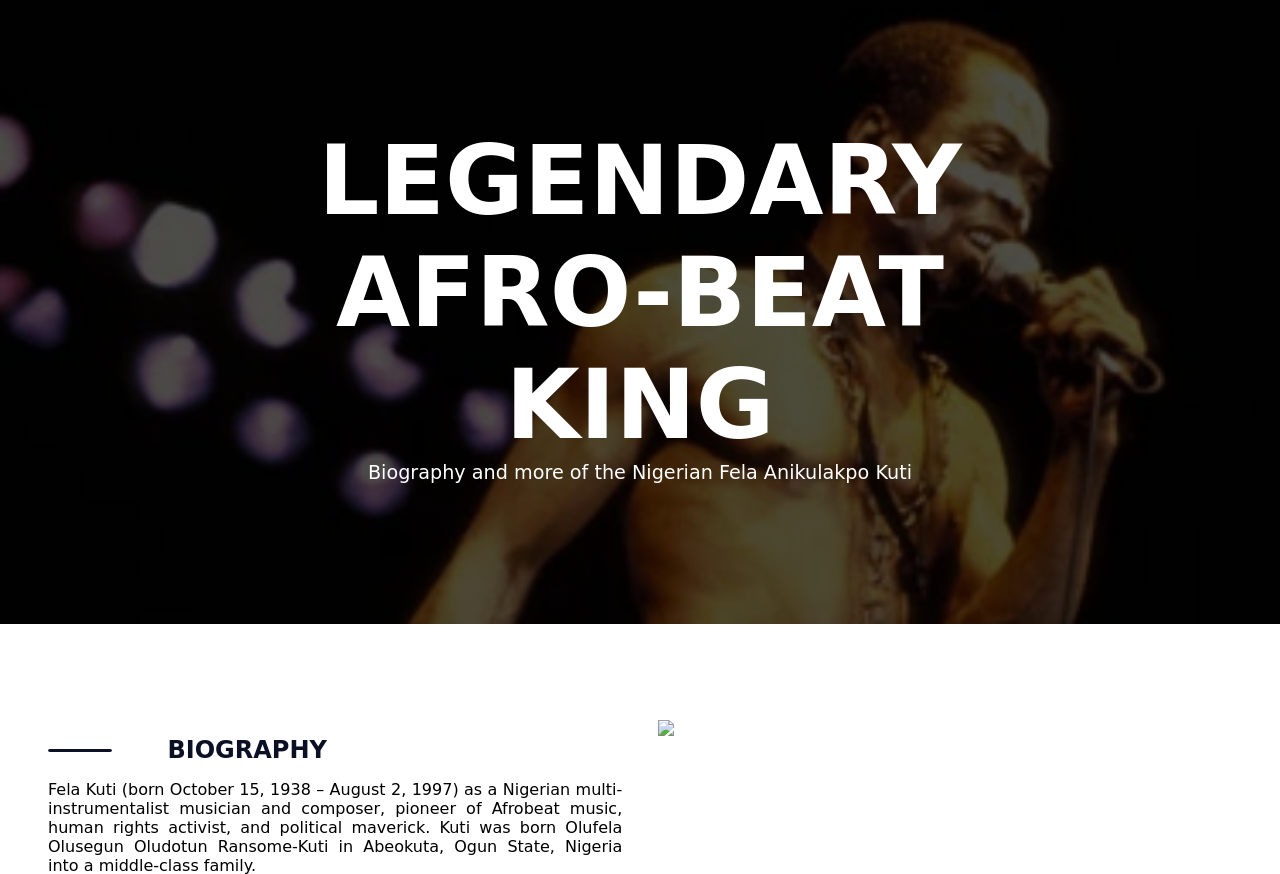
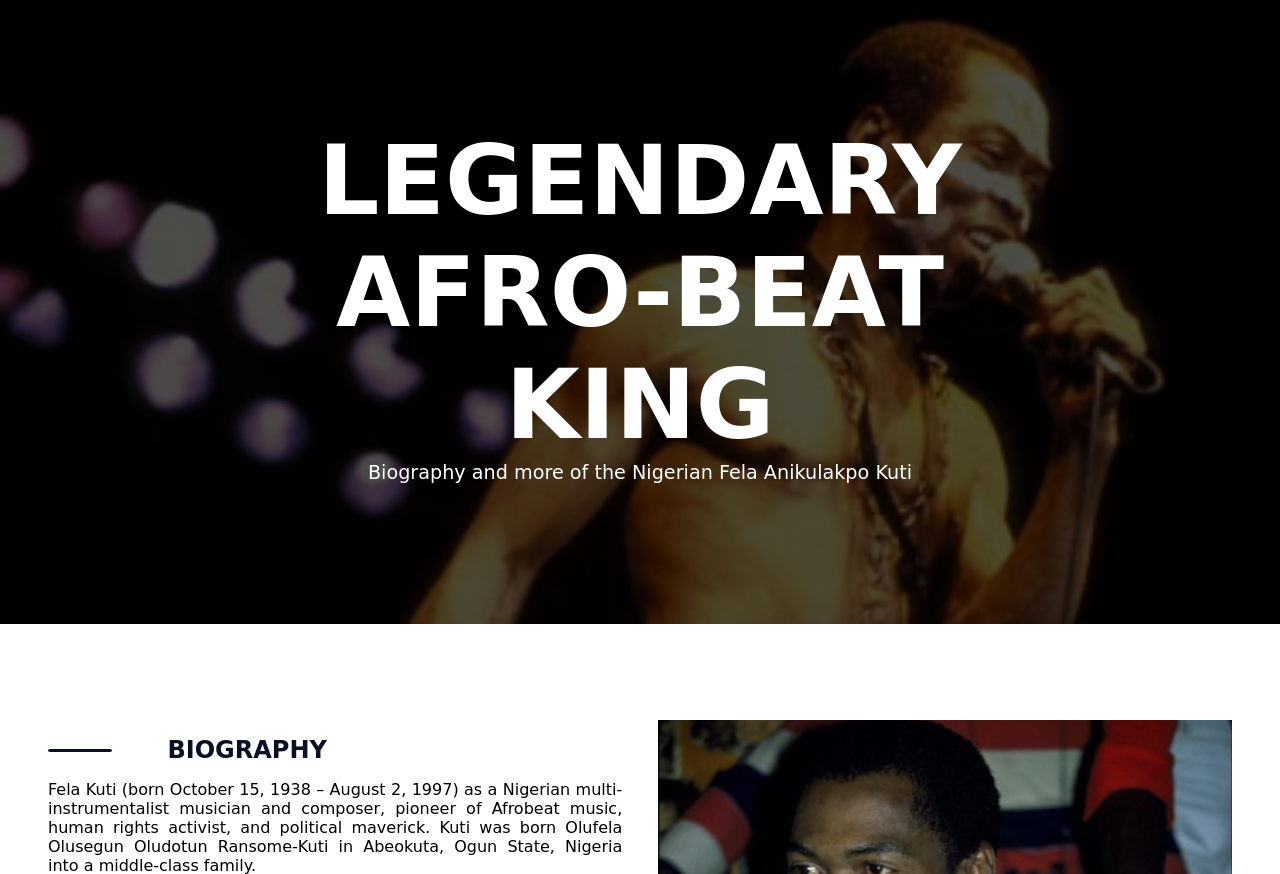
Before and after one commit to Rickramzy/Biography, a plain HTML site: page index.html in a window 1280 px wide. Shown: the part 78-952 px from the top of the page. Drawn offline with Linux system fonts and the light colour scheme; a web font is replaced by a local one.

Commit message:
image recall

```diff
--- a/index.html
+++ b/index.html
@@ -59,7 +59,7 @@
                 <a href="./Biography-Page/biography.html"><button>Read more</button></a>
             </div>
             <div>
-                <img src="./assets//Images/bio-hero.png">
+                <img src="./assets/images/bio-hero.png">
             </div>
         </div>
     </section>
```
